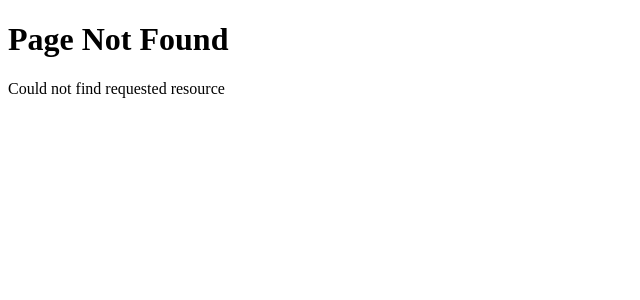
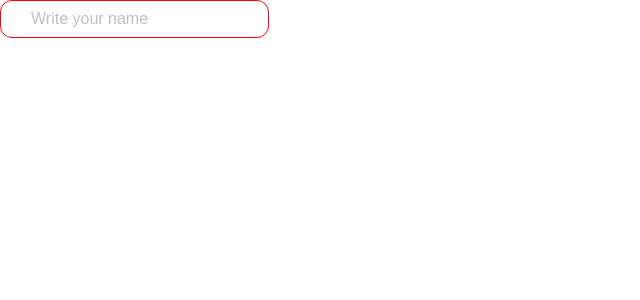
Before and after one commit to ZhannaKanal/nextcodevolution, a Next.js app: page /forgot-password in a window 1280 px wide. Before the commit this address had no page. Shown: the top 300 px of the page, without its empty margins (0-640 px from the left). Built offline with nearby package versions, Linux system fonts and the light colour scheme.

Commit message:
route groups

```diff
--- /dev/null
+++ b/src/app/(auth)/forgot-password/page.tsx
@@ -0,0 +1,10 @@
+import '../../globals.css'
+
+export default function ForgotPassword(){
+    return (
+        <label htmlFor="" className="">
+            <input type="text" className="w- p-[6px] px-[30px] border-[red] border-[1px] rounded-[12px] focus:outline-none focus:ring-2 focus:ring-[pink] text-[grey]" placeholder="Write your name" />
+        </label>
+
+    )
+}
--- /dev/null
+++ b/src/app/(auth)/login/page.tsx
@@ -0,0 +1,3 @@
+export default function Login(){
+    return <h1>Login</h1>
+}
--- /dev/null
+++ b/src/app/(auth)/register/page.tsx
@@ -0,0 +1,3 @@
+export default function Register(){
+    return <h1>Register</h1>
+}
```
